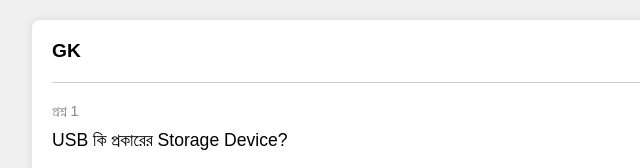
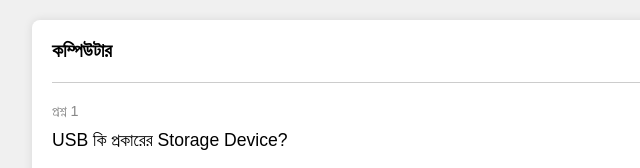
Before and after one commit to UtkarshCoaching/1.---, a plain HTML site: page index.html in a window 1280 px wide. Both pictures are taken after a click on the button "পরীক্ষা শুরু করুন". Shown: the top 168 px of the page, 188-828 px from the left. Drawn offline with Linux system fonts and the light colour scheme.

Commit message:
Update index.html

```diff
--- a/index.html
+++ b/index.html
@@ -20,7 +20,7 @@
 
     <div class="test-content" style="display: none;">
         <div class="header">
-          <div class="section-title">GK</div>
+          <div class="section-title">কম্পিউটার</div>
           <div class="timer">সময়: <span id="time">00:00</span></div>
         </div>
 
```
